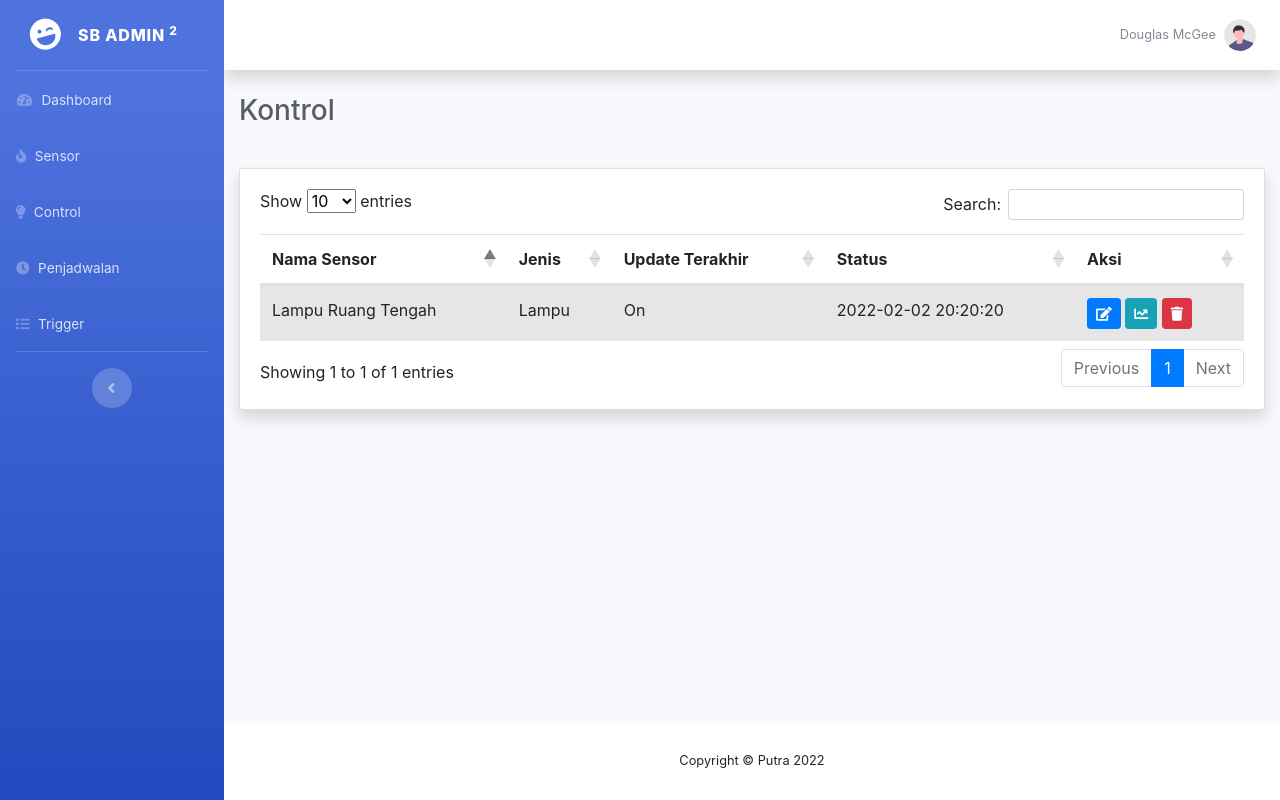
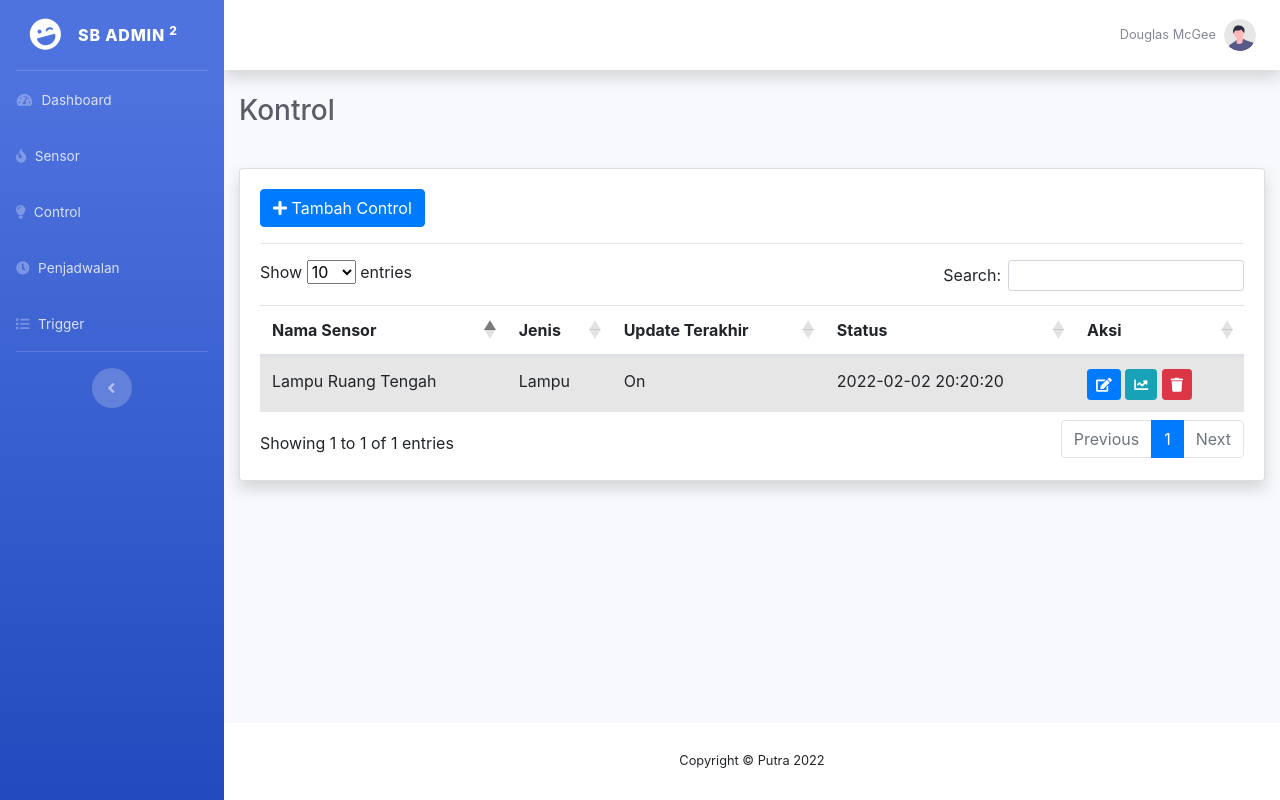
Before and after one commit to m4nzm333/microservice-iot, a Flask app: page /control in a window 1280 px wide. Run offline with Flask 2, Linux system fonts and the light colour scheme; some libraries are stand-ins or nearby versions.

Commit message:
Tambahkan Modal CRUD untuk control

```diff
--- a/services/landing/templates/control.html
+++ b/services/landing/templates/control.html
@@ -18,7 +18,11 @@
                     <div class="row">
                         <dir class="col-12">
                             <div class="card shadow">
-                                <div class="card-body ">
+                                <div class="card-body table-responsive">
+                                    <button class="btn btn-primary" id="btnTambah">
+                                        <i class="fa fa-plus"></i> Tambah Control
+                                    </button>
+                                    <hr>
                                     <table id="tableSensor" class="table table-striped">
                                         <thead>
                                             <tr>
@@ -61,13 +65,63 @@
     {% include('includes/scrollup.html') %}
     {% include('includes/script.html') %}
 
+    <div class="modal fade" id="modalControl" tabindex="-1" role="dialog" aria-labelledby="modalSesorLabel" aria-hidden="true">
+        <div class="modal-dialog" role="document">
+            <div class="modal-content">
+                <form action="" method="post">
+                    <div class="modal-header">
+                        <h5 class="modal-title" id="modalSesorLabel">Tambah Control</h5>
+                        <button type="button" class="close" data-dismiss="modal" aria-label="Close">
+                            <span aria-hidden="true">&times;</span>
+                        </button>
+                    </div>
+                    <div class="modal-body">
+                        <div class="container">
+                            <div class="form-group row">
+                                <label for="nama" class="col-4">Nama Control</label>
+                                <div class="col-8">
+                                    <input type="text" name="nama" id="nama" class="form-control" placeholder="Nama Control">
+                                </div>
+                            </div>
+                            <div class="form-group row">
+                                <label for="model" class="col-4">Tipe</label>
+                                <div class="col-8">
+                                    <select name="model" id="model" class="form-control">
+                                        <option value="saklar">Saklar</option>
+                                        <option value="skala">Skala</option>
+                                    </select>
+                                </div>
+                            </div>
+                            <div class="form-group row">
+                                <label for="value" class="col-4">Nilai Awal</label>
+                                <div class="col-8">
+                                    <input type="text" name="value" id="value" class="form-control" placeholder="Nilai Awal">
+                                </div>
+                                <div class="col-12">
+                                    <small class="text-danger">* Gunakan 0 atau 1 untuk nilai awal jika menggunakan model saklar</small>
+                                </div>
+                            </div>
+                        </div>
+                    </div>
+                    <div class="modal-footer">
+                        <button type="button" class="btn btn-secondary" data-dismiss="modal">Kembali</button>
+                        <button type="button" class="btn btn-success">
+                            <i class="fa fa-save"></i> Simpan
+                        </button>
+                    </div>
+                </form>
+            </div>
+        </div>
+    </div>
 
     <script defer>
         var baseApiURL = 'https://api.myiot.com';
 
         $("#tableSensor").dataTable();
 
-
+        $("#btnTambah").click(() => {
+            $("#modalControl").modal('show');
+        })
     </script>
 
 </body>
--- a/services/landing/templates/sensor.html
+++ b/services/landing/templates/sensor.html
@@ -71,7 +71,7 @@
                             <div class="form-group row">
                                 <label for="nama" class="col-4">Tipe</label>
                                 <div class="col-8">
-                                    <select name="tipe" id="tipe" class="form-control">
+                                    <select name="model" id="model" class="form-control">
                                         <option value="cahaya">Cahaya</option>
                                         <option value="suhu">Suhu</option>
                                         <option value="kelembapan">Kelembapan</option>
```
